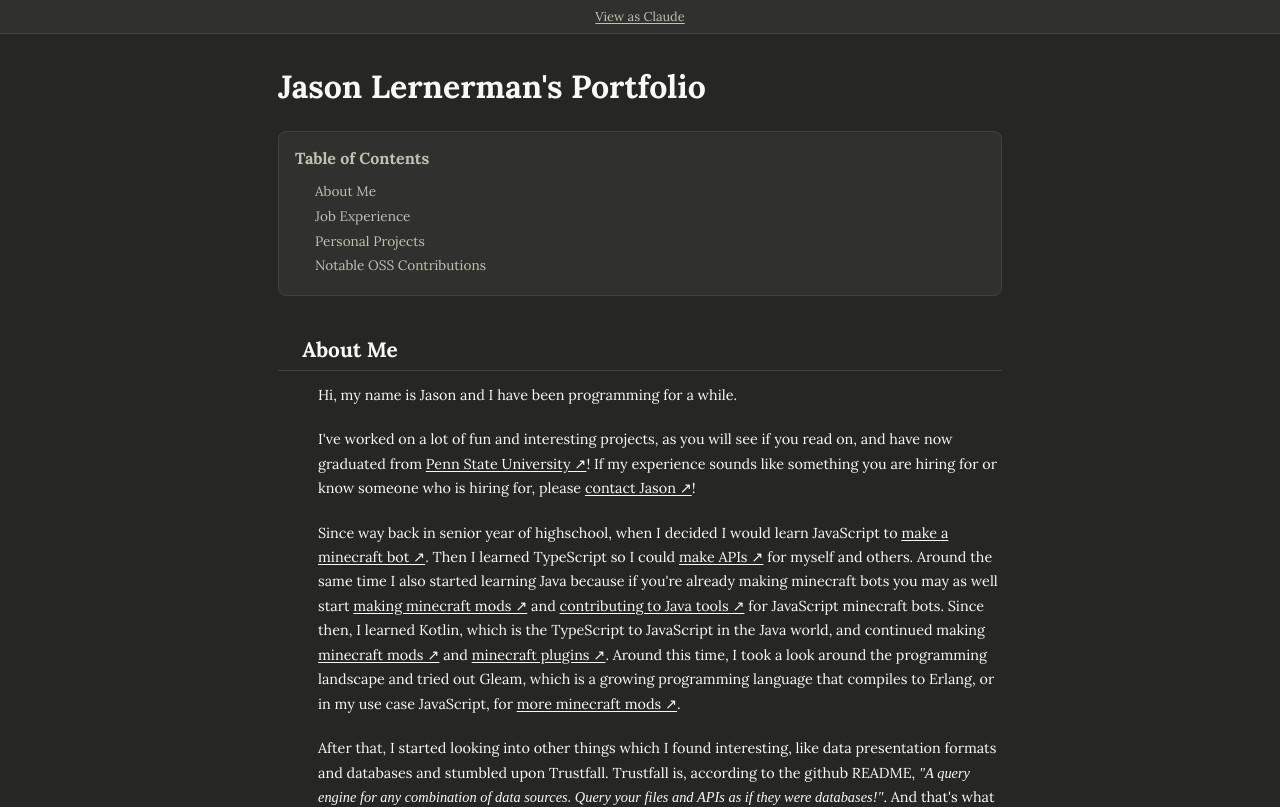
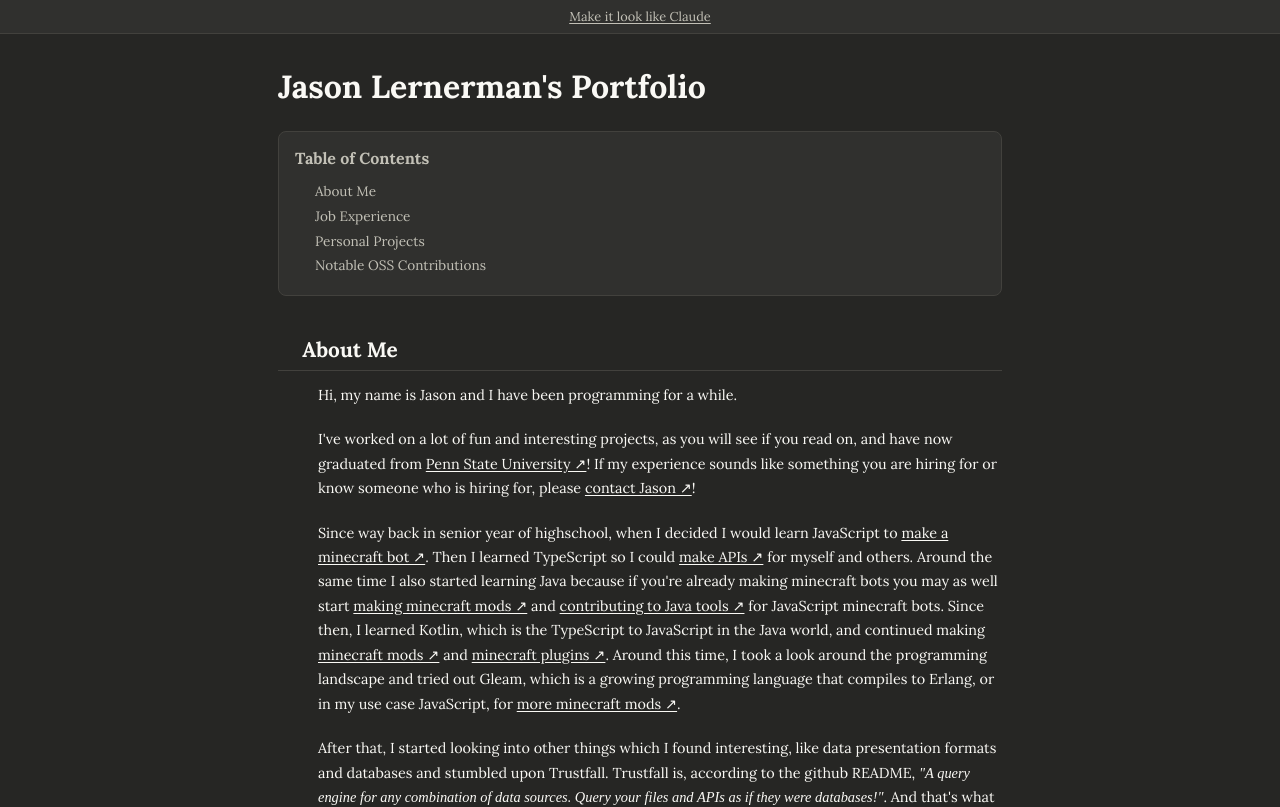
Before and after one commit to u9g/jason-portfolio, a Vue app: page / in a window 1280 px wide. Shown: the top 807 px of the page. Built offline with nearby package versions, Linux system fonts and the light colour scheme; no server answers; a web font is replaced by a local one.

Commit message:
Update README banner text to "Make it look like Claude"

```diff
--- a/src/components/ReadmeView.vue
+++ b/src/components/ReadmeView.vue
@@ -51,7 +51,7 @@ onMounted(async () => {
 <template>
   <div class="readme-view">
     <div class="readme-banner">
-      <a href="#about">View as Claude</a>
+      <a href="#about">Make it look like Claude</a>
     </div>
 
     <div class="readme-body">
```
